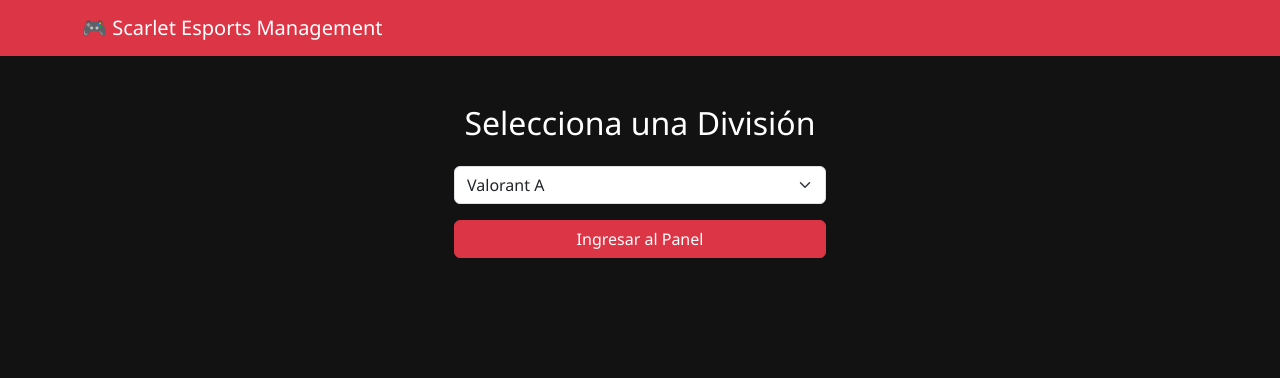
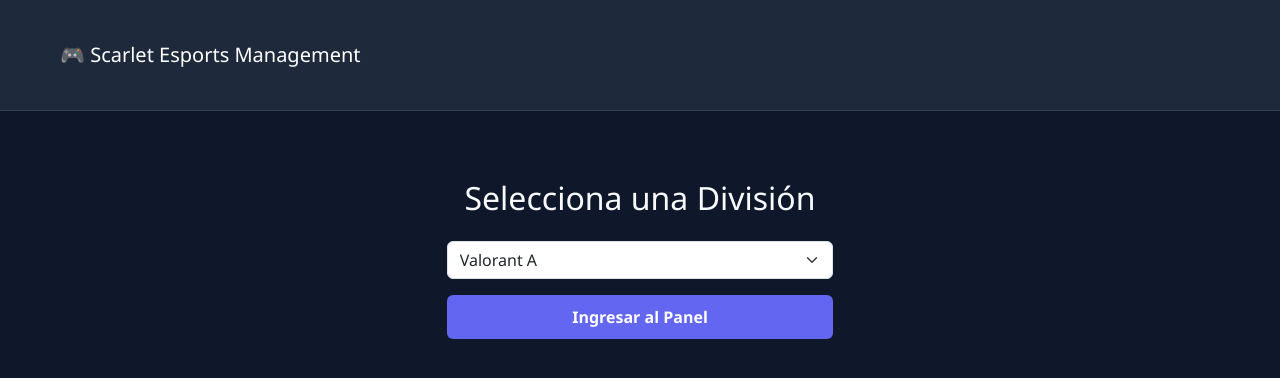
Before and after one commit to linzoldyck8-ship-it/Diviciones-scarlet, a Flask app: page / in a window 1280 px wide. Shown: the top 378 px of the page. Run offline with Flask 3, Linux system fonts and the light colour scheme; data that the repository does not hold is empty.

Commit message:
Update style.css

```diff
--- a/static/style.css
+++ b/static/style.css
@@ -1,23 +1,165 @@
+:root {
+  --bg-dark: #0f172a;
+  --bg-card: #1e293b;
+  --primary: #6366f1;
+  --primary-hover: #4f46e5;
+  --accent: #10b981;
+  --text-main: #f8fafc;
+  --text-muted: #94a3b8;
+  --border-color: #334155;
+}
+
 body {
-    background-color: #121212;
-    color: #ffffff;
-    font-family: 'Segoe UI', Tahoma, Geneva, Verdana, sans-serif;
+  margin: 0;
+  font-family: 'Segoe UI', Tahoma, Geneva, Verdana, sans-serif;
+  background-color: var(--bg-dark);
+  color: var(--text-main);
 }
+
+.container {
+  max-width: 1200px;
+  margin: 0 auto;
+  padding: 20px;
+}
+
+/* Header & Navbar */
 .navbar {
-    background-color: #dc3545 !important;
+  display: flex;
+  justify-content: space-between;
+  align-items: center;
+  padding: 15px 30px;
+  background-color: var(--bg-card);
+  border-bottom: 1px solid var(--border-color);
 }
-.card {
-    background-color: #1e1e1e;
-    border: 1px solid #333;
+
+.brand {
+  font-size: 1.5rem;
+  font-weight: bold;
+  color: var(--primary);
+  text-transform: uppercase;
+  letter-spacing: 1px;
 }
-.nav-tabs .nav-link {
-    color: #ccc;
+
+/* Tabs de División */
+.division-tabs {
+  display: flex;
+  flex-wrap: wrap;
+  gap: 10px;
+  margin: 25px 0;
 }
-.nav-tabs .nav-link.active {
-    background-color: #1e1e1e;
-    color: #dc3545;
-    border-color: #333 #333 #1e1e1e;
+
+.tab-btn {
+  padding: 10px 18px;
+  background-color: var(--bg-card);
+  color: var(--text-muted);
+  border: 1px solid var(--border-color);
+  border-radius: 8px;
+  text-decoration: none;
+  font-weight: 600;
+  transition: all 0.2s ease;
 }
-.table {
-    color: #fff;
+
+.tab-btn:hover, .tab-btn.active {
+  background-color: var(--primary);
+  color: #fff;
+  border-color: var(--primary);
 }
+
+/* Grilla de Jugadores */
+.grid-roster {
+  display: grid;
+  grid-template-columns: repeat(auto-fill, minmax(280px, 1fr));
+  gap: 20px;
+}
+
+.player-card {
+  background-color: var(--bg-card);
+  border: 1px solid var(--border-color);
+  border-radius: 12px;
+  padding: 20px;
+  position: relative;
+  box-shadow: 0 4px 6px -1px rgba(0,0,0,0.3);
+}
+
+.badge {
+  display: inline-block;
+  padding: 4px 10px;
+  border-radius: 20px;
+  font-size: 0.8rem;
+  font-weight: bold;
+  text-transform: uppercase;
+}
+
+.badge-titular { background-color: #059669; color: #fff; }
+.badge-suplente { background-color: #d97706; color: #fff; }
+.badge-banca { background-color: #475569; color: #fff; }
+.badge-inactivo { background-color: #dc2626; color: #fff; }
+.badge-pendiente { background-color: #2563eb; color: #fff; }
+
+.attendance-bar-bg {
+  background-color: #334155;
+  border-radius: 6px;
+  height: 8px;
+  width: 100%;
+  overflow: hidden;
+  margin-top: 5px;
+}
+
+.attendance-bar-fill {
+  background-color: var(--accent);
+  height: 100%;
+}
+
+/* Formularios y Botones */
+.form-card {
+  background-color: var(--bg-card);
+  border: 1px solid var(--border-color);
+  padding: 25px;
+  border-radius: 12px;
+  max-width: 500px;
+  margin: 20px auto;
+}
+
+.form-group {
+  margin-bottom: 15px;
+}
+
+.form-group label {
+  display: block;
+  margin-bottom: 6px;
+  color: var(--text-muted);
+}
+
+.form-control {
+  width: 100%;
+  padding: 10px;
+  background-color: #0f172a;
+  border: 1px solid var(--border-color);
+  border-radius: 6px;
+  color: #fff;
+  box-sizing: border-box;
+}
+
+.btn {
+  padding: 10px 18px;
+  border: none;
+  border-radius: 6px;
+  background-color: var(--primary);
+  color: white;
+  font-weight: bold;
+  cursor: pointer;
+  width: 100%;
+}
+
+.btn:hover { background-color: var(--primary-hover); }
+
+/* Alertas */
+.alert {
+  padding: 12px 20px;
+  border-radius: 8px;
+  margin-bottom: 15px;
+}
+.alert-success { background-color: #065f46; color: #a7f3d0; }
+.alert-danger { background-color: #991b1b; color: #fecaca; }
+.alert-warning { background-color: #92400e; color: #fde68a; }
+.alert-info { background-color: #1e40af; color: #bfdbfe; }
```
